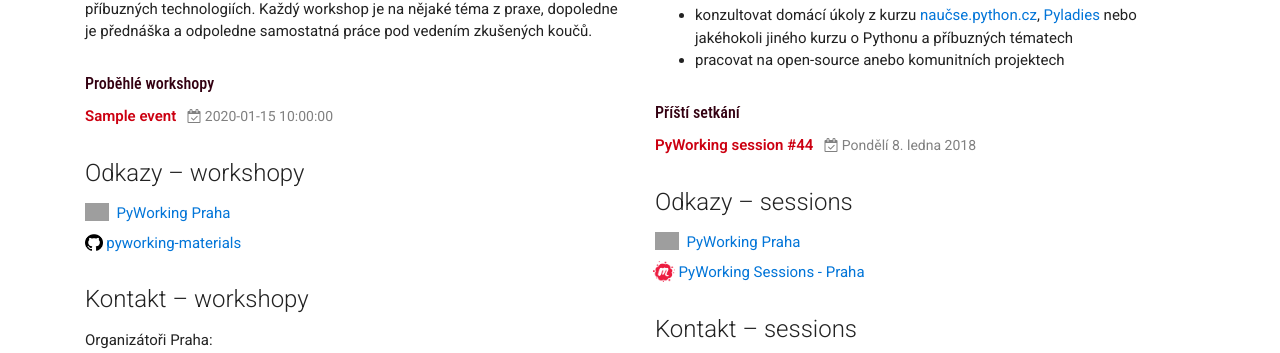
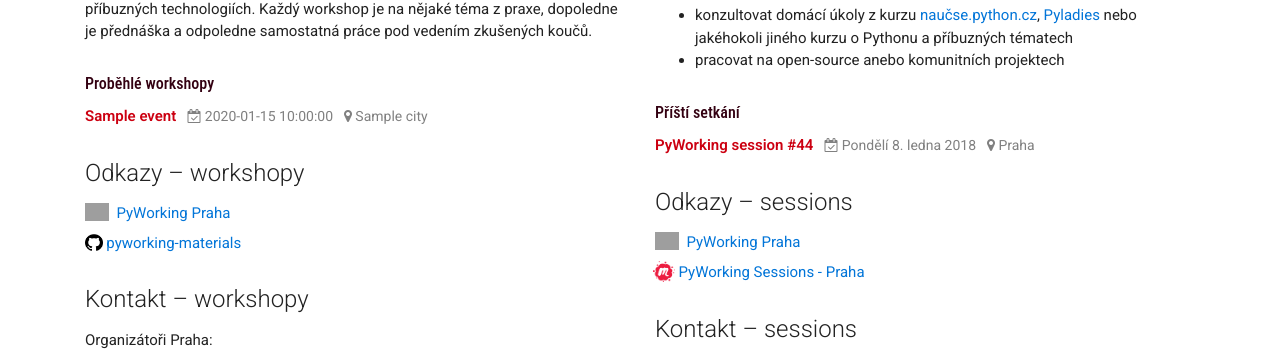
Before and after one commit to pyvec/pyworking.cz, a Flask app: template pyworking_cz/templates/index.html in a window 1280 px wide. Shown: the part 455-808 px from the top of the page. Run offline with Flask 2, Linux system fonts and the light colour scheme; the template is opened without the code that fills it: most values are stand-ins (such as "Sample title", 1, 10 or a date in 2020); some libraries are stand-ins or nearby versions; some web fonts are replaced; grey boxes are pictures that could not be loaded.

Commit message:
Pridano info, ve kterem meste se event kona

```diff
--- a/data/events/20161210_Django_blog.yaml
+++ b/data/events/20161210_Django_blog.yaml
@@ -2,5 +2,6 @@ event:
     title: Django blog
     date: 2016-12-10
     authors: Jakub Vysoký, Aleš Zoulek
+    location: Praha
     description: |
         Materiály: https://github.com/kvbik/prvniblog
--- a/data/events/20170128_Django_polls.yaml
+++ b/data/events/20170128_Django_polls.yaml
@@ -2,5 +2,6 @@ event:
     title: Django Polls
     date: 2017-01-28
     authors: Jakub Vysoký, Aleš Zoulek
+    location: Praha
     description: |
         Kurz probíhal podle tutoriálu https://docs.djangoproject.com/en/1.11/intro/tutorial01/
--- a/data/events/20170311_Web_frontend.yaml
+++ b/data/events/20170311_Web_frontend.yaml
@@ -2,5 +2,6 @@ event:
     title: Web frontend
     date: 2017-03-11
     authors: Dan Srb
+    location: Praha
     description: |
         Celodenní dílna po webkurzu Dana Srba. Materiály zde: http://webkurz.pyladies.cz/
--- a/pyworking_cz/static/main.css
+++ b/pyworking_cz/static/main.css
@@ -37,7 +37,8 @@ span.event-title a {
   color: #c01;
 }
 
-span.event-date {
+span.event-date,
+span.event-location {
   margin-left: 1ex;
   color: #808080;
   font-size: 14px;
--- a/pyworking_cz/templates/index.html
+++ b/pyworking_cz/templates/index.html
@@ -52,6 +52,10 @@
           <span class='event-date'>
             <i class="fa fa-calendar-check-o" aria-hidden="true"></i>
             {{ format_date_cs(event.date)|capitalize }}
+          </span>
+          <span class='event-location'>
+            <i class="fa fa-map-marker" aria-hidden="true"></i>
+            {{ event.city }}
           </span>
         </p>
       {% endfor %}
@@ -113,6 +117,10 @@
           <i class="fa fa-calendar-check-o" aria-hidden="true"></i>
           Pondělí 8. ledna 2018
         </span>
+        <span class='event-location'>
+          <i class="fa fa-map-marker" aria-hidden="true"></i>
+          Praha
+        </span>
       </p>
 
       <h2>Odkazy &ndash; sessions</h2>
```
Also changed, not shown: pyworking_cz/model.py (+14 -0 lines).
